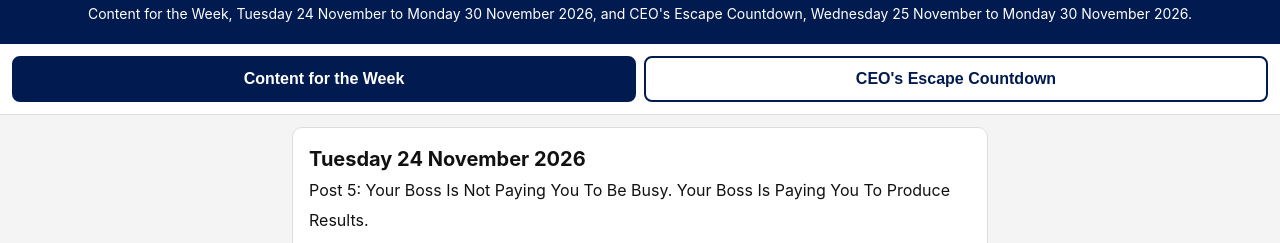
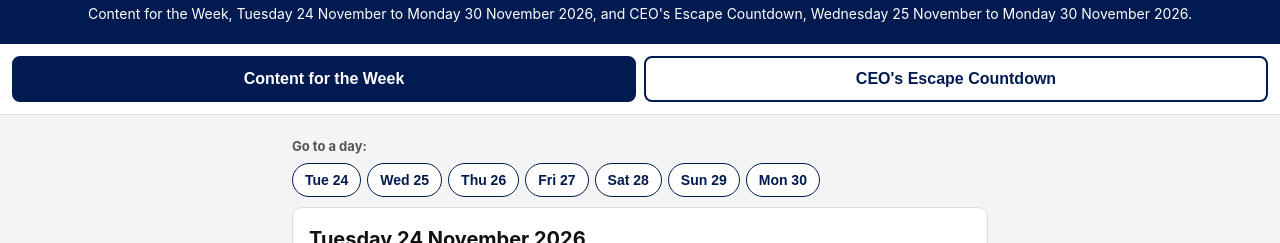
Before and after one commit to TonyWanders/mr-nnamdi-posts, a plain HTML site: page index.html in a window 1280 px wide. Shown: the part 62-305 px from the top of the page. Drawn offline with Linux system fonts and the light colour scheme.

Commit message:
Update index.html

```diff
--- a/index.html
+++ b/index.html
@@ -29,6 +29,10 @@ button.dlall { display: block; width: 100%; padding: 12px; font-size: 16px; font
 .textblock h3 { font-size: 15px; margin: 0 0 6px 0; }
 .textblock pre { white-space: pre-wrap; word-wrap: break-word; font-family: inherit; font-size: 15px; line-height: 1.7; background: #fafafa; border: 1px solid #eee; border-radius: 8px; padding: 12px; margin: 0 0 8px 0; }
 button.copy { padding: 10px 18px; font-size: 15px; font-weight: bold; background: #011a50; color: #fff; border: none; border-radius: 8px; }
+.daynav { display: flex; flex-wrap: wrap; gap: 6px; padding: 10px 0; background: #f4f4f4; position: sticky; top: 64px; z-index: 9; }
+.daynav span { width: 100%; font-size: 13px; font-weight: bold; color: #555; }
+.daynav button { padding: 8px 12px; font-size: 14px; font-weight: bold; border: 1px solid #011a50; background: #fff; color: #011a50; border-radius: 20px; }
+.daynav button.active { background: #011a50; color: #fff; }
 </style>
 </head>
 <body>
@@ -42,6 +46,15 @@ button.copy { padding: 10px 18px; font-size: 15px; font-weight: bold; background
 </nav>
 <main>
 <div id="section-cw">
+<div class="daynav" id="daynav-cw"><span>Go to a day:</span>
+<button onclick="goToDay('cw-tue', this)">Tue 24</button>
+<button onclick="goToDay('cw-wed', this)">Wed 25</button>
+<button onclick="goToDay('cw-thu', this)">Thu 26</button>
+<button onclick="goToDay('cw-fri', this)">Fri 27</button>
+<button onclick="goToDay('cw-sat', this)">Sat 28</button>
+<button onclick="goToDay('cw-sun', this)">Sun 29</button>
+<button onclick="goToDay('cw-mon', this)">Mon 30</button>
+</div>
 <section class="day" id="cw-tue">
 <h2>Tuesday 24 November 2026<br><span>Post 5: Your Boss Is Not Paying You To Be Busy. Your Boss Is Paying You To Produce Results.</span></h2>
 <button class="dlall" data-day="cw-tue">Download All Carousel (11 pictures)</button>
@@ -1260,6 +1273,14 @@ To secure your place, contact our team.
 </section>
 </div>
 <div id="section-cd" style="display:none">
+<div class="daynav" id="daynav-cd"><span>Go to a day:</span>
+<button onclick="goToDay('cd-wed', this)">Wed 25</button>
+<button onclick="goToDay('cd-thu', this)">Thu 26</button>
+<button onclick="goToDay('cd-fri', this)">Fri 27</button>
+<button onclick="goToDay('cd-sat', this)">Sat 28</button>
+<button onclick="goToDay('cd-sun', this)">Sun 29</button>
+<button onclick="goToDay('cd-mon', this)">Mon 30</button>
+</div>
 <section class="day" id="cd-wed">
 <h2>Wednesday 25 November 2026<br><span>General promotion, 8 Days to Go</span></h2>
 <button class="dlall" data-day="cd-wed">Download All Carousel (1 picture)</button>
@@ -2110,6 +2131,17 @@ Call 09167063877.
 </div>
 </main>
 <script>
+function goToDay(id, btn) {
+  var el = document.getElementById(id);
+  if (!el) { return; }
+  if (btn) {
+    var nav = btn.parentElement;
+    nav.querySelectorAll('button').forEach(function (b) { b.className = ''; });
+    btn.className = 'active';
+  }
+  el.scrollIntoView({ behavior: 'smooth', block: 'start' });
+  try { localStorage.setItem('mrNnamdiPostsDay', id); } catch (e) {}
+}
 function showTab(which) {
   document.getElementById('section-cw').style.display = which === 'cw' ? 'block' : 'none';
   document.getElementById('section-cd').style.display = which === 'cd' ? 'block' : 'none';
```
